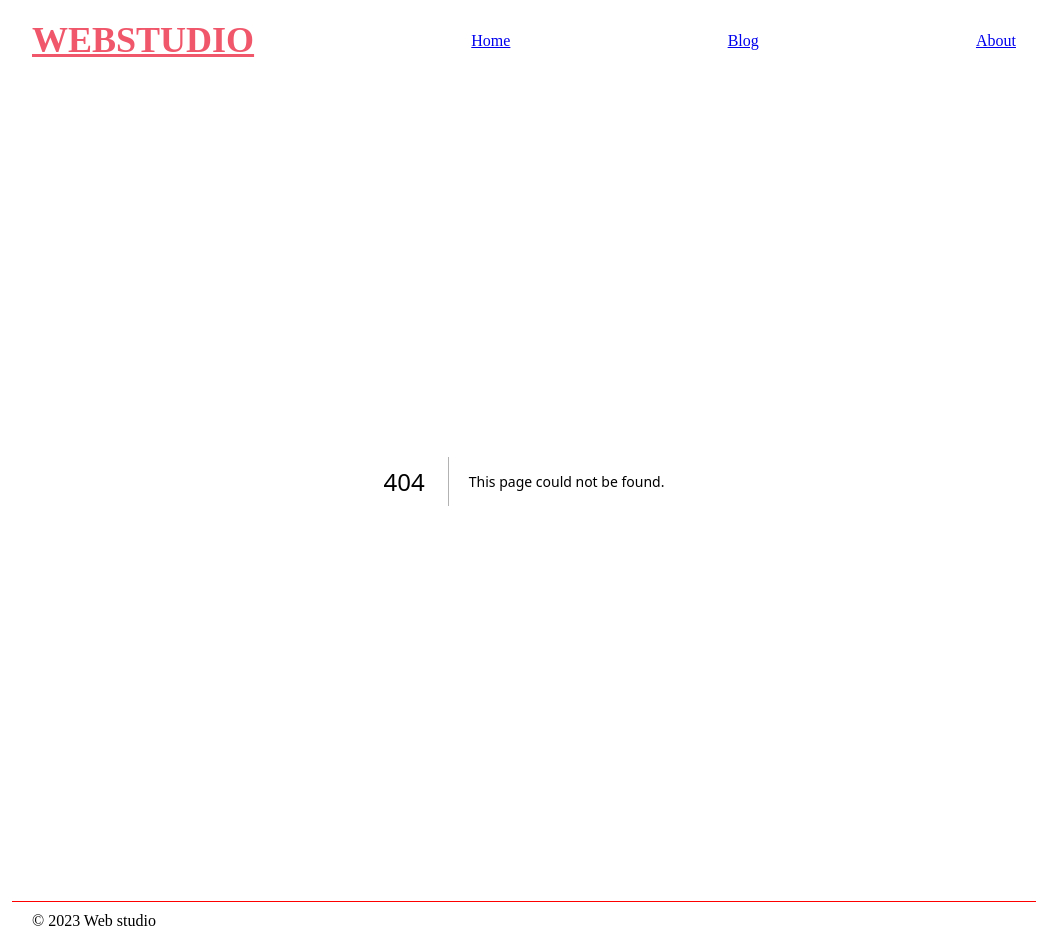
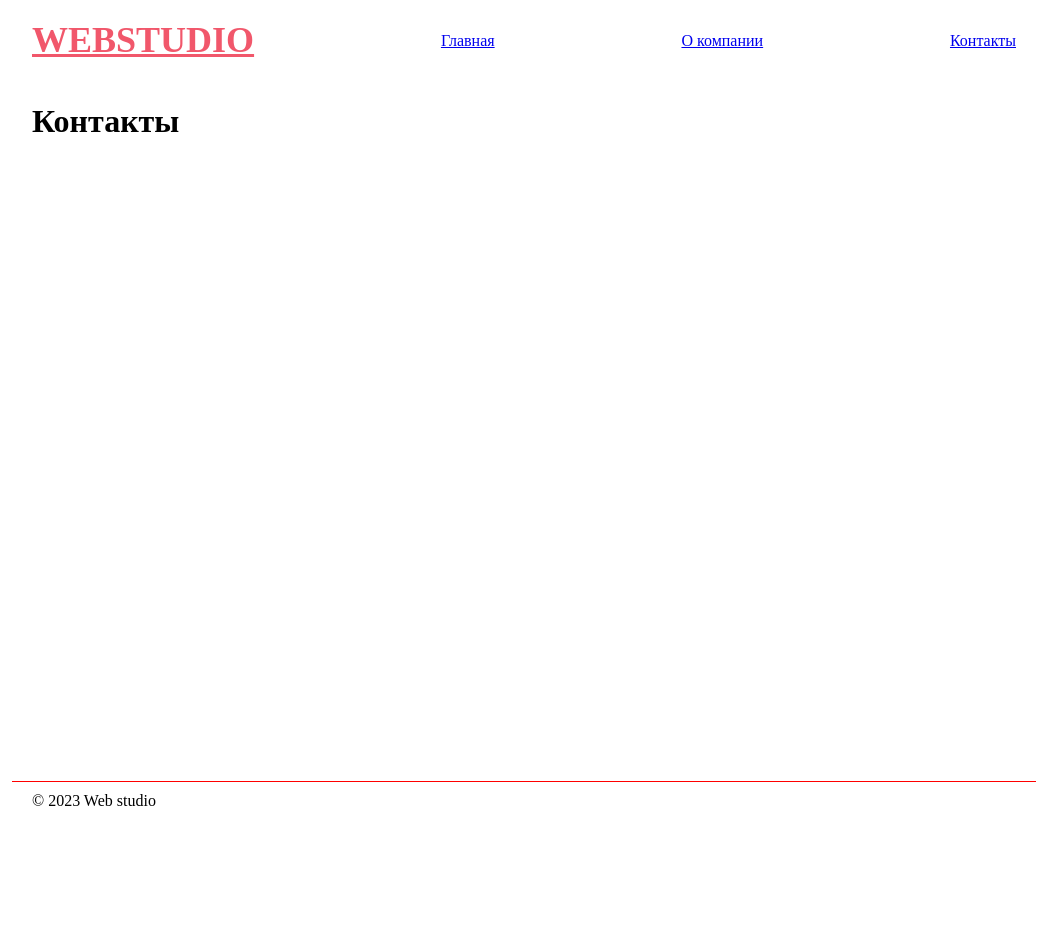
Before and after one commit to BatanAndrei/nextjs-ts-web-studio-learn, a Next.js app: page /contacts in a window 1280 px wide. Before the commit this address had no page. Shown: the whole page, without its empty margins (116-1163 px from the left). After the commit the page ends 820 px from the top, so only its background shows below. Built offline with nearby package versions, Linux system fonts and the light colour scheme.

Commit message:
initial commit

```diff
--- a/app/blog/page.tsx
+++ b/app/blog/page.tsx
@@ -1,5 +1,5 @@
 export default function Blog() {
     return (
-      <h1>Blog</h1>
+      <h1>О компании</h1>
     )
   }
--- a/app/about/page.tsx
+++ b/app/contacts/page.tsx
@@ -1,5 +1,5 @@
 export default function About() {
     return (
-      <h1>About</h1>
+      <h1>Контакты</h1>
     )
   }
--- a/app/page.tsx
+++ b/app/page.tsx
@@ -1,5 +1,5 @@
 export default function Home() {
   return (
-    <h1>Home</h1>
+    <h1>Главная</h1>
   )
 }
--- a/components/TheHeader.tsx
+++ b/components/TheHeader.tsx
@@ -8,13 +8,13 @@ import { usePathname } from 'next/navigation'
 
 export default function TheHeader ()  {
     const pathname = usePathname()
-    console.log(pathname)
+
     return (
         <header className={style.positionLink}>
             <Link href="/" className={clsx(style.logo, {[style.disabled]: pathname === "/"})}>WEBSTUDIO</Link>
-            <Link href="/" className={clsx(style.home, {[style.disabled]: pathname === "/"})}>Home</Link>
-            <Link href="/blog">Blog</Link>
-            <Link href="/about">About</Link>
+            <Link href="/" className={clsx(style.home, {[style.disabled]: pathname === "/"})}>Главная</Link>
+            <Link href="/blog">О компании</Link>
+            <Link href="/contacts">Контакты</Link>
         </header>
     )
 }
```
